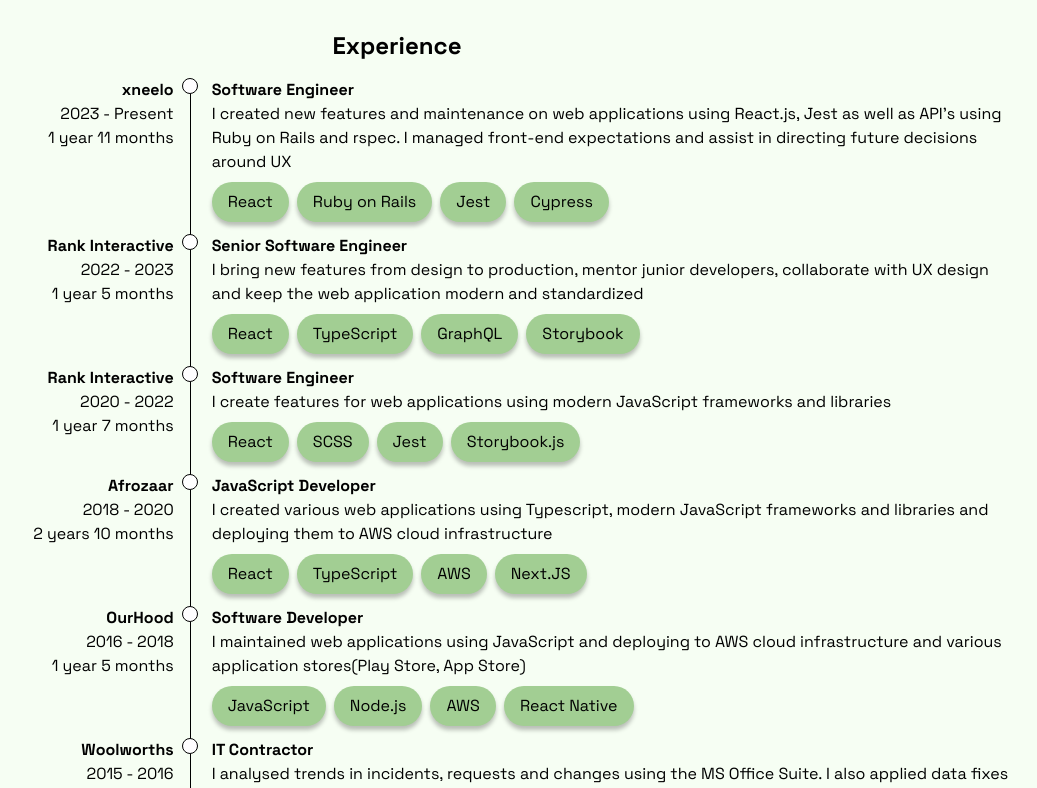
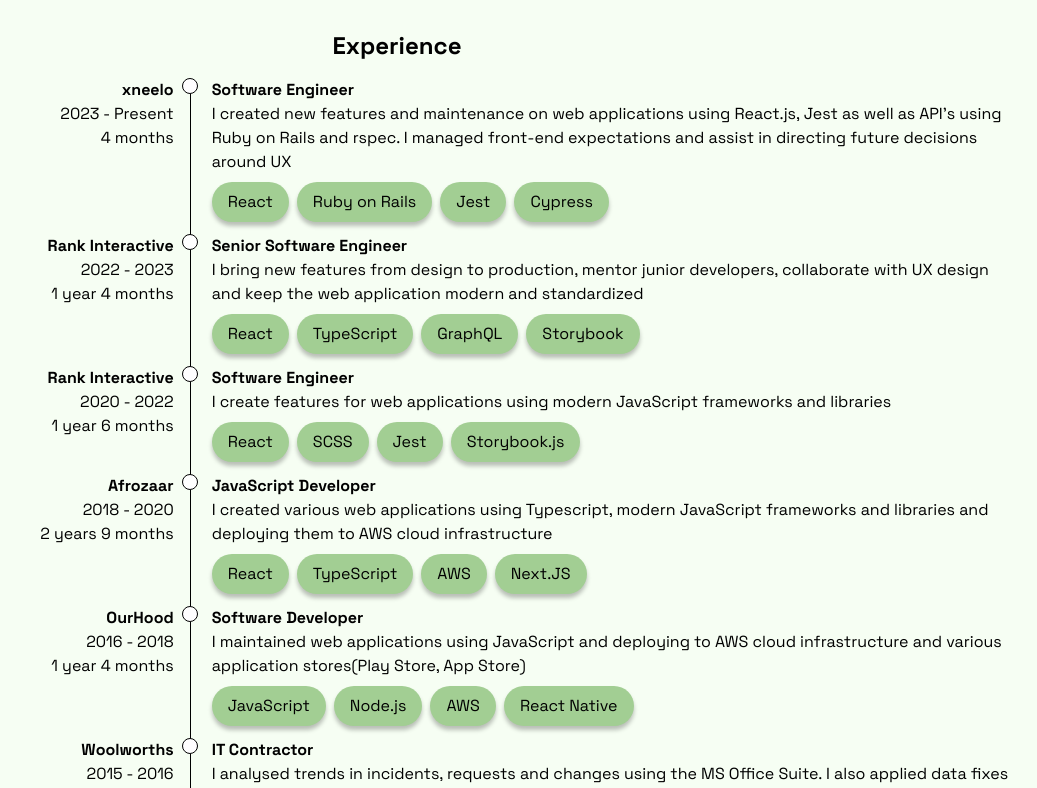
Before and after one commit to MichaelDJansen/personal-site, a Next.js app: page / in a window 1280 px wide. Shown: the part 1012-1800 px from the top of the page, without its empty margins (243-1280 px from the left). Built offline with nearby package versions, Linux system fonts and the light colour scheme.

Commit message:
Made timeline section dynamic by calculating date and duration

```diff
--- a/src/app/page.tsx
+++ b/src/app/page.tsx
@@ -1,7 +1,7 @@
 /* eslint-disable @next/next/no-img-element */
 import Link from 'next/link'
 import Timeline from '../components/Timeline/Timeline';
-import { JOBS, SKILLS } from '../constants';
+import { JOBS, SKILLS, SKILL_LOGOS } from '../constants';
 import { getAssetPath } from '../utils';
 
 const Home = () => (
@@ -50,15 +50,15 @@
       </section>
       <div className="skill-logo-container w-full overflow-hidden">
         <section className="skills-logos flex row gap-2 flex-1 flex-wrap justify-center opacity-50">
-          <img src={getAssetPath("/assets/technology-logos/react.png")} alt="react-logo" width={40} height={40} />
-          <img src={getAssetPath("/assets/technology-logos/js.png")} alt="javascript-logo" width={40} height={40} />
-          <img src={getAssetPath("/assets/technology-logos/node.png")} alt="nodejs-logo" width={65} height={40} />
-          <img src={getAssetPath("/assets/technology-logos/jest.png")} alt="jest-logo" width={40} height={40} />
-          <img src={getAssetPath("/assets/technology-logos/ts.png")} alt="typescript-logo" width={40} height={40} />
-          <img src={getAssetPath("/assets/technology-logos/sql.png")} alt="sql-logo" width={40} height={40} />
-          <img src={getAssetPath("/assets/technology-logos/sass.png")} alt="sass-logo" width={54} height={40} />
-          <img src={getAssetPath("/assets/technology-logos/next-js.png")} alt="next-js-logo" width={65} height={40} />
-          <img src={getAssetPath("/assets/technology-logos/storybook.png")} alt="storybook-logo" width={35} height={40} />
+          {SKILL_LOGOS.map((logo, index) => (
+            <img
+              key={index}
+              src={getAssetPath(logo.src)}
+              alt={logo.alt}
+              width={logo.width}
+              height={logo.height}
+            />
+          ))}
         </section>
       </div>
     </section>
--- a/src/components/Timeline/TimelineItem/TimelineItem.tsx
+++ b/src/components/Timeline/TimelineItem/TimelineItem.tsx
@@ -2,17 +2,42 @@
 
 export type TTimelineItemProps = {
     companyName: string,
-    companyYears: string,
-    companyDuration: string,
+    companyStartDate: Date,
+    companyEndDate?: Date,
     jobPosition: string,
     jobDescription: string,
     jobSkills: Array<string>,
 };
 
+const getCompanyDuration = (startDate: Date, endDate: Date = new Date()): string => {
+    const startYear = startDate.getFullYear();
+    const startMonth = startDate.getMonth();
+    const endYear = endDate.getFullYear();
+    const endMonth = endDate.getMonth();
+
+    let totalMonths = (endYear - startYear) * 12 + (endMonth - startMonth);
+
+    const years = Math.floor(totalMonths / 12);
+    const months = totalMonths % 12;
+
+    const yearText = years === 1 ? 'year' : 'years';
+    const monthText = months === 1 ? 'month' : 'months';
+
+    if (years > 0 && months > 0) {
+        return `${years} ${yearText} ${months} ${monthText}`;
+    } else if (years > 0) {
+        return `${years} ${yearText}`;
+    } else if (months > 0) {
+        return `${months} ${monthText}`;
+    } else {
+        return 'Less than 1 month';
+    }
+};
+
 const TimelineItem: React.FC<TTimelineItemProps>  = ({
     companyName,
-    companyDuration,
-    companyYears,
+    companyStartDate,
+    companyEndDate,
     jobDescription,
     jobPosition,
     jobSkills
@@ -20,8 +45,8 @@
     <div className="timeline-item grid grid-cols-[1fr_30px_2fr]">
         <div className='left-hand-side flex flex-col items-end text-right pr-2'>
             <strong className='company-name'>{companyName}</strong>
-            <p className="company-duration">{companyYears}</p>
-            <p className="company-years">{companyDuration}</p>
+            <p className="company-duration">{`${companyStartDate.getFullYear()} - ${companyEndDate ? companyEndDate.getFullYear() : 'Present'}`}</p>
+            <p className="company-years">{getCompanyDuration(companyStartDate, companyEndDate)}</p>
         </div>
         <div className="divider w-8">
             <span className="circle h-4 w-4 bg-white border border-black rounded-[50%] inline-block absolute z-10" />
--- a/src/constants.ts
+++ b/src/constants.ts
@@ -3,48 +3,47 @@
 export const JOBS: Array<TTimelineItemProps> = [
     {
         companyName: 'xneelo',
-        companyDuration: '1 year 11 months',
-        companyYears: '2023 - Present',
+        companyStartDate: new Date(2023, 11, 1),
         jobPosition: 'Software Engineer',
         jobDescription: 'I created new features and maintenance on web applications using React.js, Jest as well as API\'s using Ruby on Rails and rspec. I managed front-end expectations and assist in directing future decisions around UX',
         jobSkills: ['React', 'Ruby on Rails', 'Jest', 'Cypress'],
     },
     {
         companyName: 'Rank Interactive',
-        companyDuration: '1 year 5 months',
-        companyYears: '2022 - 2023',
+        companyStartDate: new Date(2022, 4, 1),
+        companyEndDate: new Date(2023, 8, 1),
         jobPosition: 'Senior Software Engineer',
         jobDescription: 'I bring new features from design to production, mentor junior developers, collaborate with UX design and keep the web application modern and standardized',
         jobSkills: ['React', 'TypeScript', 'GraphQL', 'Storybook'],
     },
     {
         companyName: 'Rank Interactive',
-        companyDuration: '1 year 7 months',
-        companyYears: '2020 - 2022',
         jobPosition: 'Software Engineer',
+        companyStartDate: new Date(2020, 11, 1),
+        companyEndDate: new Date(2022, 5, 1),
         jobDescription: 'I create features for web applications using modern JavaScript frameworks and libraries',
         jobSkills: ['React', 'SCSS', 'Jest', 'Storybook.js'],
     },
     {
         companyName: 'Afrozaar',
-        companyDuration: '2 years 10 months',
-        companyYears: '2018 - 2020',
         jobPosition: 'JavaScript Developer',
+        companyStartDate: new Date(2018, 2, 1),
+        companyEndDate: new Date(2020, 11, 1),
         jobDescription: 'I created various web applications using Typescript, modern JavaScript frameworks and libraries and deploying them to AWS cloud infrastructure',
         jobSkills: ['React', 'TypeScript', 'AWS', 'Next.JS'],
     },
     {
         companyName: 'OurHood',
-        companyDuration: '1 year 5 months',
-        companyYears: '2016 - 2018',
         jobPosition: 'Software Developer',
+        companyStartDate: new Date(2016, 9, 1),
+        companyEndDate: new Date(2018, 1, 1),
         jobDescription: 'I maintained web applications using JavaScript and deploying to AWS cloud infrastructure and various application stores(Play Store, App Store)',
         jobSkills: ['JavaScript', 'Node.js', 'AWS', 'React Native'],
     },
     {
         companyName: 'Woolworths',
-        companyDuration: '1 year 2 months',
-        companyYears: '2015 - 2016',
+        companyStartDate: new Date(2015, 7, 1),
+        companyEndDate: new Date(2016, 8, 1),
         jobPosition: 'IT Contractor',
         jobDescription: 'I analysed trends in incidents, requests and changes using the MS Office Suite. I also applied data fixes using SQL',
         jobSkills: ['Oracle SQL', 'Word', 'Visio', 'Oracle APEX']
@@ -62,4 +61,61 @@
     "SQL",
     "React Native",
     "Storybook.js",
-]
+];
+
+export const SKILL_LOGOS = [
+    {
+        src: "/assets/technology-logos/react.png",
+        alt: "react-logo",
+        width: 40,
+        height: 40
+    },
+    {
+        src: "/assets/technology-logos/js.png",
+        alt: "javascript-logo",
+        width: 40,
+        height: 40
+    },
+    {
+        src: "/assets/technology-logos/node.png",
+        alt: "nodejs-logo",
+        width: 65,
+        height: 40
+    },
+    {
+        src: "/assets/technology-logos/jest.png",
+        alt: "jest-logo",
+        width: 40,
+        height: 40
+    },
+    {
+        src: "/assets/technology-logos/ts.png",
+        alt: "typescript-logo",
+        width: 40,
+        height: 40
+    },
+    {
+        src: "/assets/technology-logos/sql.png",
+        alt: "sql-logo",
+        width: 40,
+        height: 40
+    },
+    {
+        src: "/assets/technology-logos/sass.png",
+        alt: "sass-logo",
+        width: 54,
+        height: 40
+    },
+    {
+        src: "/assets/technology-logos/next-js.png",
+        alt: "next-js-logo",
+        width: 65,
+        height: 40
+    },
+    {
+        src: "/assets/technology-logos/storybook.png",
+        alt: "storybook-logo",
+        width: 35,
+        height: 40
+    }
+];
```
